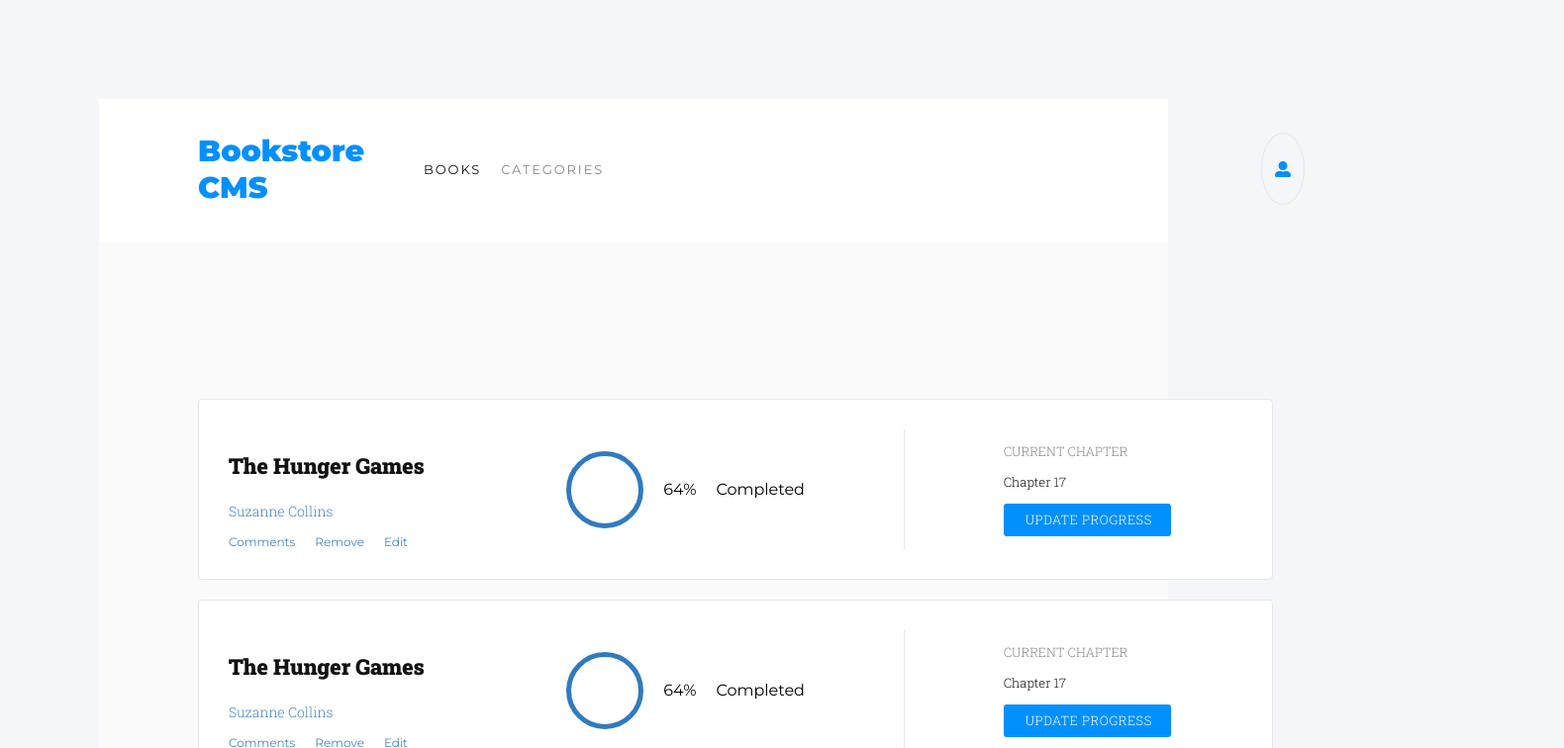
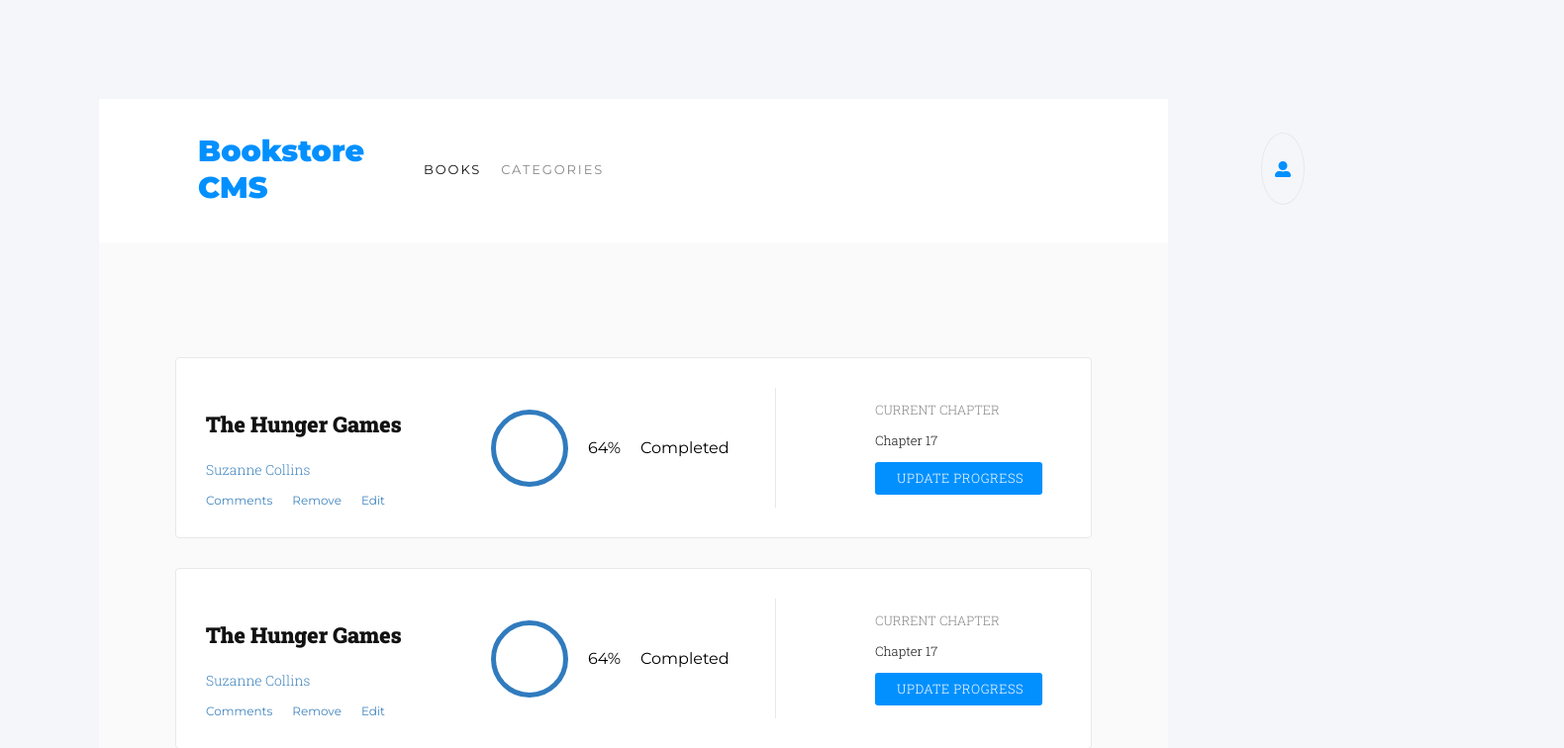
Before and after one commit to samlorlah/bookstore, a React (Create React App) app: page / in a window 1280 px wide. Shown: the top 756 px of the page at 99% size, 1580 px wide, since content can reach past the window. Built offline with nearby package versions, Linux system fonts and the light colour scheme.

Commit message:
Add React Reduct

```diff
--- a/package.json
+++ b/package.json
@@ -7,12 +7,14 @@
     "@testing-library/jest-dom": "^5.16.5",
     "@testing-library/react": "^13.4.0",
     "@testing-library/user-event": "^13.5.0",
+    "prop-types": "^15.8.1",
     "react": "^18.2.0",
     "react-dom": "^18.2.0",
     "react-icons": "^4.4.0",
     "react-redux": "^8.0.2",
     "react-router-dom": "^6.4.0",
     "react-scripts": "5.0.1",
+    "uuid": "^9.0.0",
     "web-vitals": "^2.1.4"
   },
   "scripts": {
--- a/src/App.css
+++ b/src/App.css
@@ -26,7 +26,6 @@ nav {
   justify-content: space-between;
   align-items: center;
   height: 5.938rem;
-  margin: 0 0 2.375rem;
   padding: 1.438rem 6.188rem 1.688rem 6.25rem;
   background-color: #fff;
 }
@@ -72,9 +71,12 @@ nav {
 }
 
 .booksContainer {
-  position: absolute;
-  padding: 100px 100px 150px;
-  width: inherit;
+  padding: 100px 0;
+  width: 100%;
+  display: flex;
+  flex-direction: column;
+  justify-content: center;
+  align-items: center;
 }
 
 form h3 {
@@ -120,17 +122,21 @@ form h3 {
 .bookLists {
   list-style: none;
   padding: 0;
+  width: 80%;
+  display: flex;
+  flex-direction: column;
+  align-items: center;
+  gap: 30px;
 }
 
 .bookLists > li {
   padding: 30px;
-  width: 80%;
+  width: 100%;
   border-radius: 4px;
   border: solid 1px #e8e8e8;
   background-color: #fff;
   display: grid;
   grid-template-columns: 1fr 1fr 1fr;
-  margin: 20px 0;
 }
 
 .list-action-btns {
@@ -139,7 +145,8 @@ form h3 {
   padding: 0;
 }
 
-.list-action-btns li {
+.list-action-btns li,
+.list-action-btns li button {
   font-size: 12px;
   font-weight: 300;
   font-stretch: normal;
--- a/src/index.js
+++ b/src/index.js
@@ -1,11 +1,15 @@
 import React from 'react';
 import ReactDOM from 'react-dom/client';
+import { Provider } from 'react-redux';
 import App from './App';
+import store from './redux/configureStore';
 
 const root = ReactDOM.createRoot(document.getElementById('root'));
 root.render(
   <React.StrictMode>
-    <App />
+    <Provider store={store}>
+      <App />
+    </Provider>
   </React.StrictMode>,
 );
 
```
Also changed, not shown: 1 other file (tests, documents, lock files or other folders).
